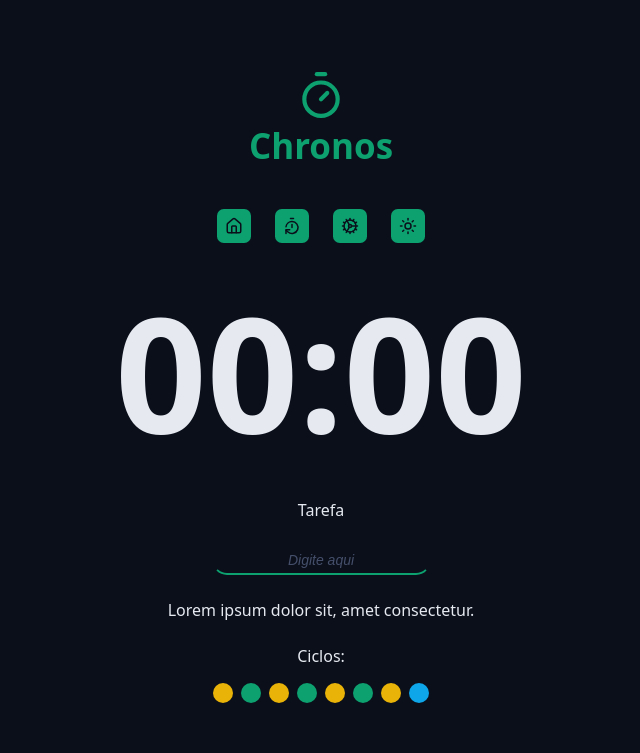
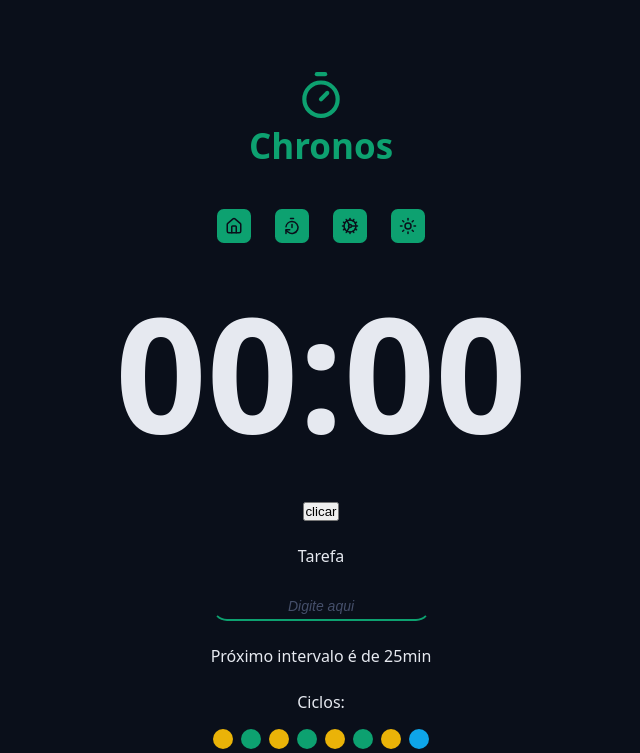
Before and after one commit to Dev-Isaque/chronos-pomodoro, a React (Vite) app: page / in a window 1280 px wide. Shown: the top 753 px of the page, without its empty margins (319-959 px from the left). Built offline with nearby package versions, Linux system fonts and the light colour scheme.

Commit message:
Melhorando estado

```diff
--- a/src/components/CountDown/index.tsx
+++ b/src/components/CountDown/index.tsx
@@ -1,5 +1,8 @@
+import type { HomeProps } from '../../pages/Home';
 import styles from './styles.module.css';
 
-export function CountDown() {
-  return <div className={styles.countDown}>00:00</div>;
+export function CountDown({ state }: HomeProps) {
+  return (
+    <div className={styles.countDown}>{state.formatedSecondsRemaining}</div>
+  );
 }
--- a/src/components/MainForm/index.tsx
+++ b/src/components/MainForm/index.tsx
@@ -2,10 +2,15 @@ import { PlayCircleIcon } from 'lucide-react';
 import { Cycles } from '../Cycles';
 import { DefaultButton } from '../DefaultButton';
 import { DefaultInput } from '../DefaultInput';
+import type { HomeProps } from '../../pages/Home';
 
-export function MainForm() {
+export function MainForm({ state }: HomeProps) {
   return (
     <form className='form' action=''>
+      <div>
+        <button>clicar</button>
+      </div>
+
       <div className='formRow'>
         <DefaultInput
           labelText='Tarefa'
@@ -15,7 +20,7 @@ export function MainForm() {
         />
       </div>
 
-      <p>Lorem ipsum dolor sit, amet consectetur.</p>
+      <p>Próximo intervalo é de {state.config.workTime}min</p>
 
       <div className='formRow'>
         <Cycles />
--- a/src/pages/Home/index.tsx
+++ b/src/pages/Home/index.tsx
@@ -4,7 +4,7 @@ import { CountDown } from '../../components/CountDown';
 import { MainForm } from '../../components/MainForm';
 import type { TaskStateModel } from '../../models/TaskStateModel';
 
-type HomeProps = {
+export type HomeProps = {
   state: TaskStateModel;
   setState: React.Dispatch<React.SetStateAction<TaskStateModel>>;
 };
@@ -14,12 +14,13 @@ export function Home(props: HomeProps) {
 
   return (
     <MainTemplate>
+
       <Container>
-        <CountDown />
+        <CountDown {...props} />
       </Container>
 
       <Container>
-        <MainForm />
+        <MainForm {...props}  />
       </Container>
     </MainTemplate>
   );
```
